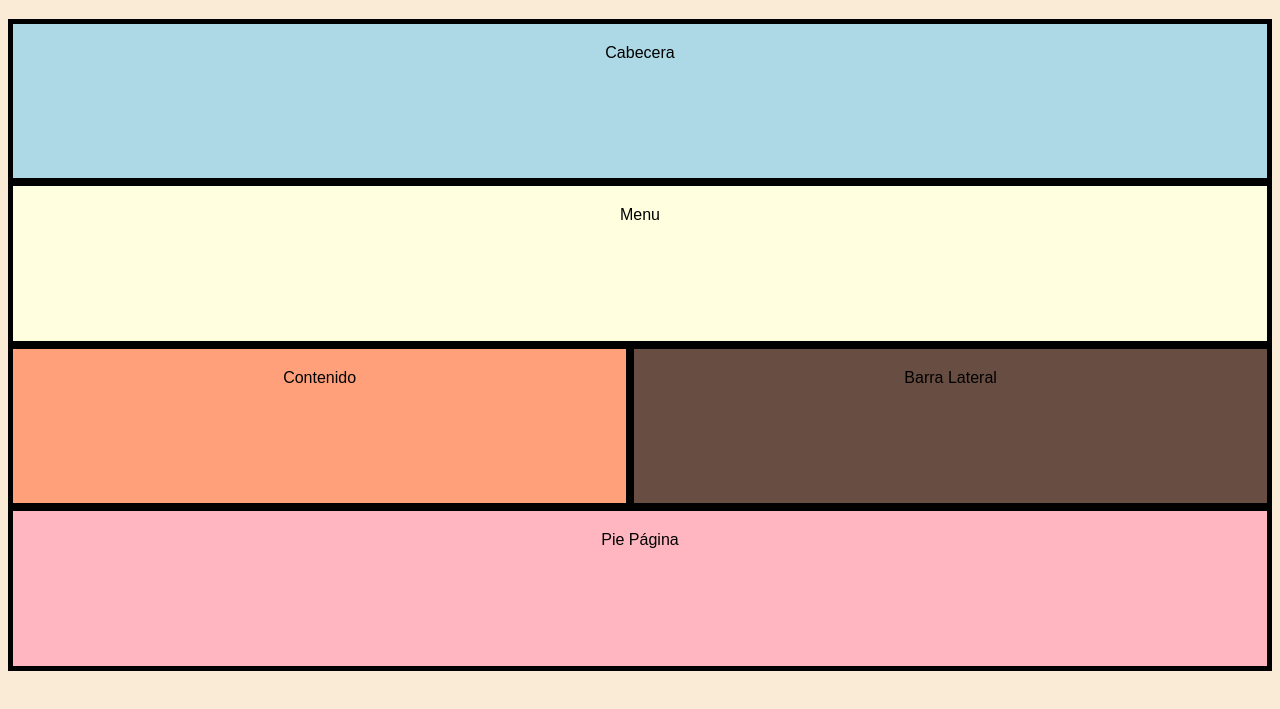
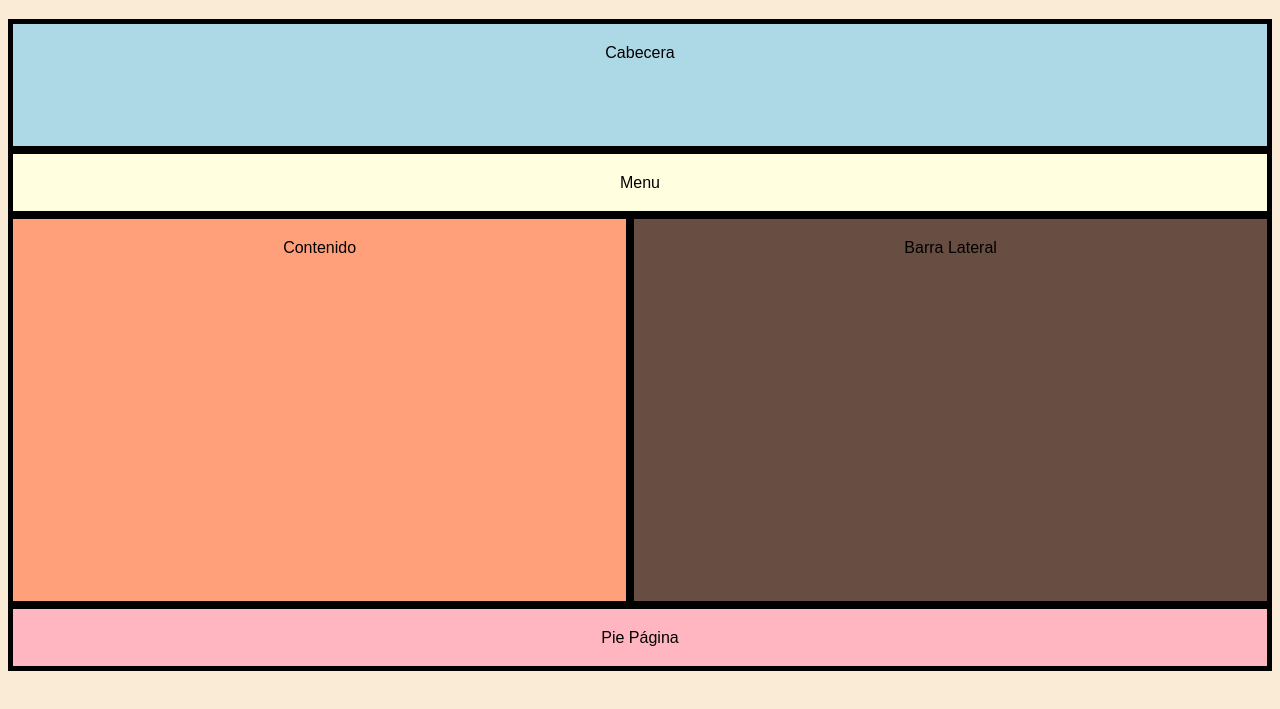
Before and after one commit to Carlos2693/AppWeb, a plain HTML site: page 2.GridLayout/index.html in a window 1280 px wide. Shown: the part 61-770 px from the top of the page. Drawn offline with Linux system fonts and the light colour scheme.

Commit message:
Alto de fila con grid-template-rows

```diff
--- a/2.GridLayout/style.css
+++ b/2.GridLayout/style.css
@@ -11,6 +11,7 @@ body {
                         'menu menu'
                         'contenido lateral'
                         'footer footer';
+    grid-template-rows: 20% 10% auto 10%;
     background-color: lightgreen;
     border: 1px solid black;
 }
```
